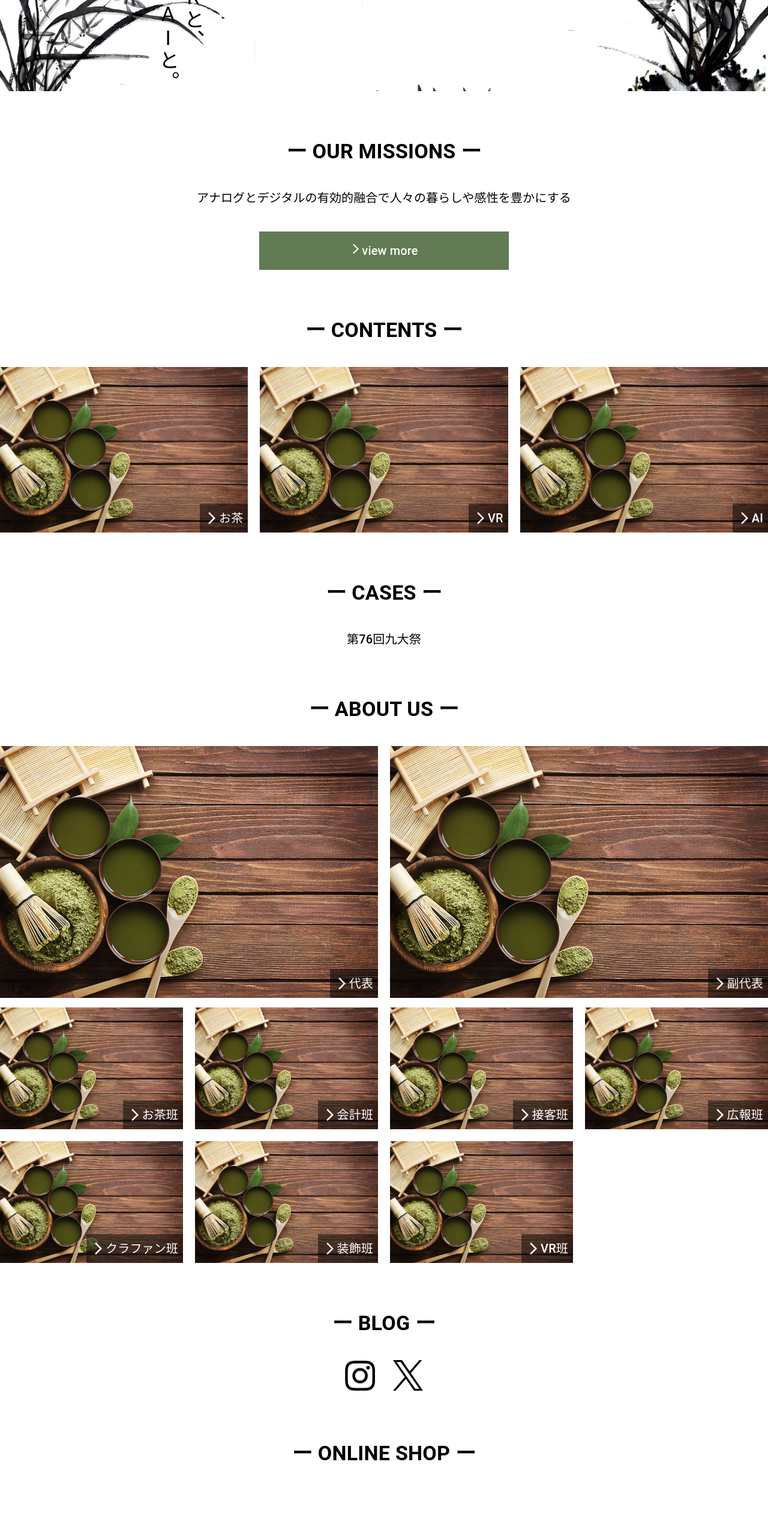
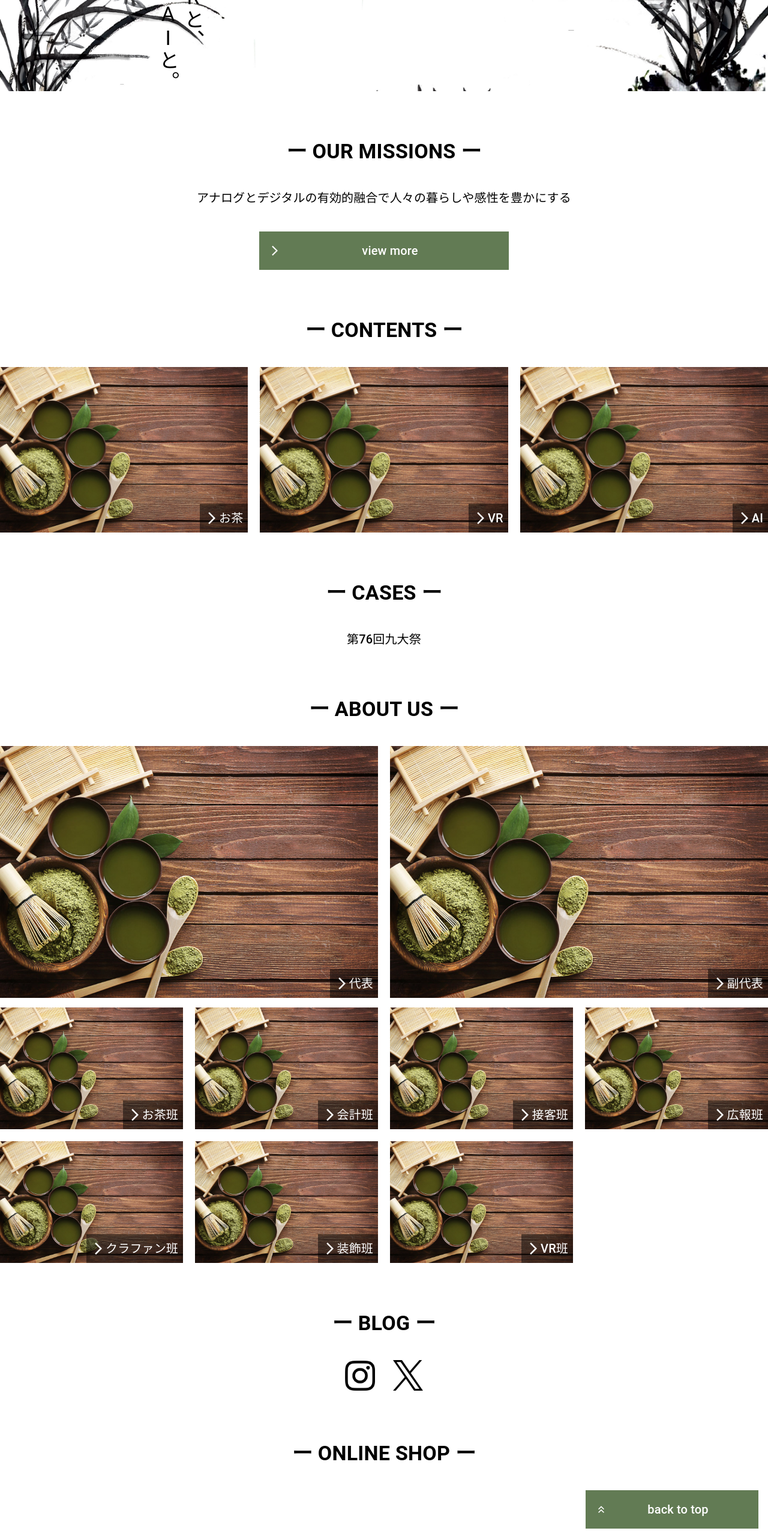
Before and after one commit to VRcafe/HomePage, a React (Create React App) app: page / in a window 1280 px wide. Shown: the part 234-2797 px from the top of the page at 60% size. Before the commit the page ends 2719 px from the top, so only its background shows below. Built offline with nearby package versions, Linux system fonts and the light colour scheme.

Commit message:
mod: ボタン修正

```diff
--- a/src/pages/index.tsx
+++ b/src/pages/index.tsx
@@ -1,10 +1,11 @@
 import React, { FC } from 'react'
 import { Header } from '../components/Header'
 import { ImageList, Typography, useMediaQuery } from '@mui/material'
-import { Box } from '@mui/system'
+import { Box, textAlign } from '@mui/system'
 import { ContentsList } from '../components/ContentsList'
 import { RepresentativeList, GroupList } from '../components/IntroductionList'
 import ArrowForwardIosIcon from '@mui/icons-material/ArrowForwardIos'
+import KeyboardDoubleArrowUpIcon from '@mui/icons-material/KeyboardDoubleArrowUp'
 
 const IndexPage: FC = () => {
   const matches: boolean = useMediaQuery('(min-width:600px)')
@@ -37,21 +38,29 @@ const IndexPage: FC = () => {
         <Typography align="center" variant="h6">
           アナログとデジタルの有効的融合で人々の暮らしや感性を豊かにする
         </Typography>
-        <Typography
-          align="center"
-          variant="h6"
+        <Box
+          alignItems="center"
+          justifyItems="center"
+          display="flex"
+          width="30vw"
+          padding={2}
           marginTop={5}
           marginLeft="auto"
           marginRight="auto"
-          padding={2}
-          width="30vw"
           color="white"
           sx={{ background: '#627b54', ':hover': { backgroundColor: '#485A3E' } }}
-          onClick={() => window.scrollTo({ top: 0, behavior: 'smooth' })}
         >
           <ArrowForwardIosIcon fontSize="small" />
-          view more
-        </Typography>
+          <Typography
+            marginLeft="auto"
+            marginRight="auto"
+            variant="h6"
+            color="white"
+            onClick={() => window.scrollTo({ top: 0, behavior: 'smooth' })}
+          >
+            view more
+          </Typography>
+        </Box>
       </Box>
       {/* --- コンテンツ --- */}
       <Box component="section">
@@ -125,6 +134,31 @@ const IndexPage: FC = () => {
           ー ONLINE SHOP ー
         </Typography>
       </Box>
+      <Box
+        alignItems="center"
+        justifyItems="center"
+        display="flex"
+        width="20vw"
+        padding={2}
+        marginLeft="auto"
+        marginBottom={5}
+        marginRight={2}
+        color="white"
+        sx={{ background: '#627b54', ':hover': { backgroundColor: '#485A3E' } }}
+      >
+        <KeyboardDoubleArrowUpIcon fontSize="small" />
+        <Typography
+          marginLeft="auto"
+          marginRight="auto"
+          align="center"
+          variant="h6"
+          color="white"
+          sx={{}}
+          onClick={() => window.scrollTo({ top: 0, behavior: 'smooth' })}
+        >
+          back to top
+        </Typography>
+      </Box>
     </>
   )
 }
```
